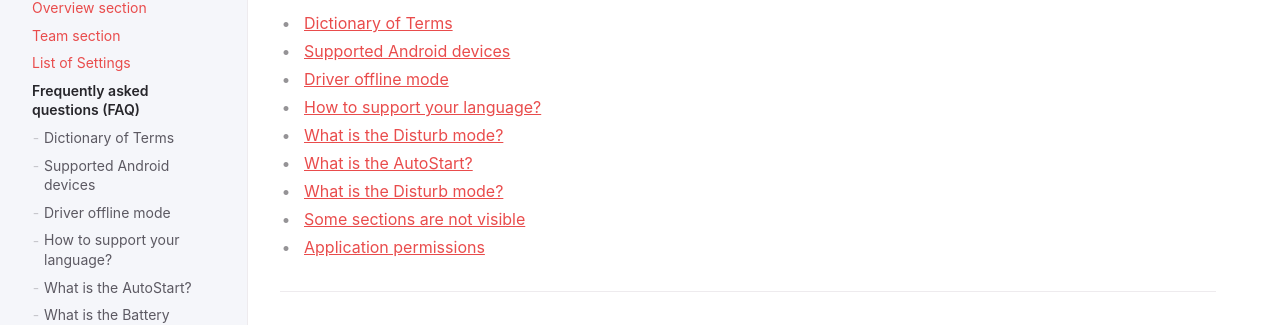
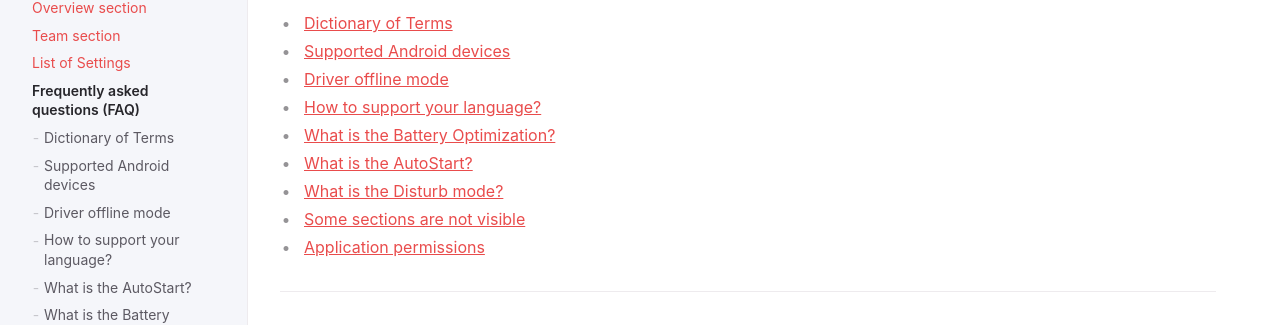
Before and after one commit to jantursky/orderlord-help-driver, a Jekyll site: the page built from docs/frequently-asked-questions-faq/frequently-asked-questions-faq.md, in a window 1280 px wide. Shown: the part 252-577 px from the top of the page. Built offline with Jekyll 4.4.1, drawn with Linux system fonts in a browser that asks for light colours.

Commit message:
Update texts, screenshots

```diff
--- a/docs/frequently-asked-questions-faq/frequently-asked-questions-faq.md
+++ b/docs/frequently-asked-questions-faq/frequently-asked-questions-faq.md
@@ -17,7 +17,7 @@ permalink: /frequently-asked-questions-faq
 - [Supported Android devices]({{site.baseurl}}{% link docs/frequently-asked-questions-faq/supported-android-devices.md %})
 - [Driver offline mode]({{site.baseurl}}{% link docs/frequently-asked-questions-faq/driver-offline-mode.md %})
 - [How to support your language?]({{site.baseurl}}{% link docs/frequently-asked-questions-faq/how-to-support-your-language.md %})
-- [What is the Disturb mode?]({{site.baseurl}}{% link docs/frequently-asked-questions-faq/what-is-the-battery-optimization.md %})
+- [What is the Battery Optimization?]({{site.baseurl}}{% link docs/frequently-asked-questions-faq/what-is-the-battery-optimization.md %})
 - [What is the AutoStart?]({{site.baseurl}}{% link docs/frequently-asked-questions-faq/what-is-the-autostart.md %})
 - [What is the Disturb mode?]({{site.baseurl}}{% link docs/frequently-asked-questions-faq/what-is-the-disturb-mode.md %})
 - [Some sections are not visible]({{site.baseurl}}{% link docs/frequently-asked-questions-faq/some-sections-are-not-visible.md %})
```
